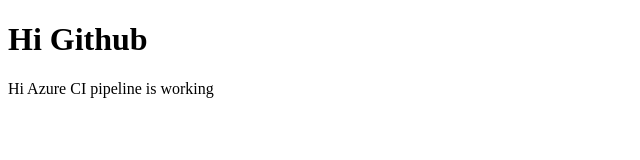
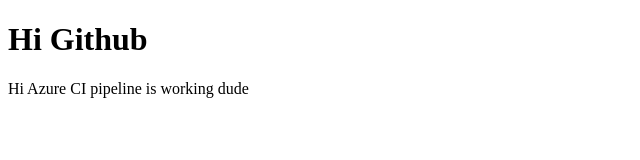
Before and after one commit to aahmetcan01/staticwebsite, a plain HTML site: page canify.html in a window 1280 px wide. Shown: the full height of the page, 0-640 px from the left. Drawn offline with Linux system fonts and the light colour scheme.

Commit message:
https://github.com/aahmetcan01/staticwebsite.git
Signed-off-by: Ahmetcan <aytekinahmetcan01@gmail.com>

```diff
--- a/canify.html
+++ b/canify.html
@@ -10,7 +10,7 @@
     <h1>Hi Github</h1>
 
     <p>Hi Azure
-        CI pipeline is working
+        CI pipeline is working dude
     </p>
 </body>
 </html>
```
